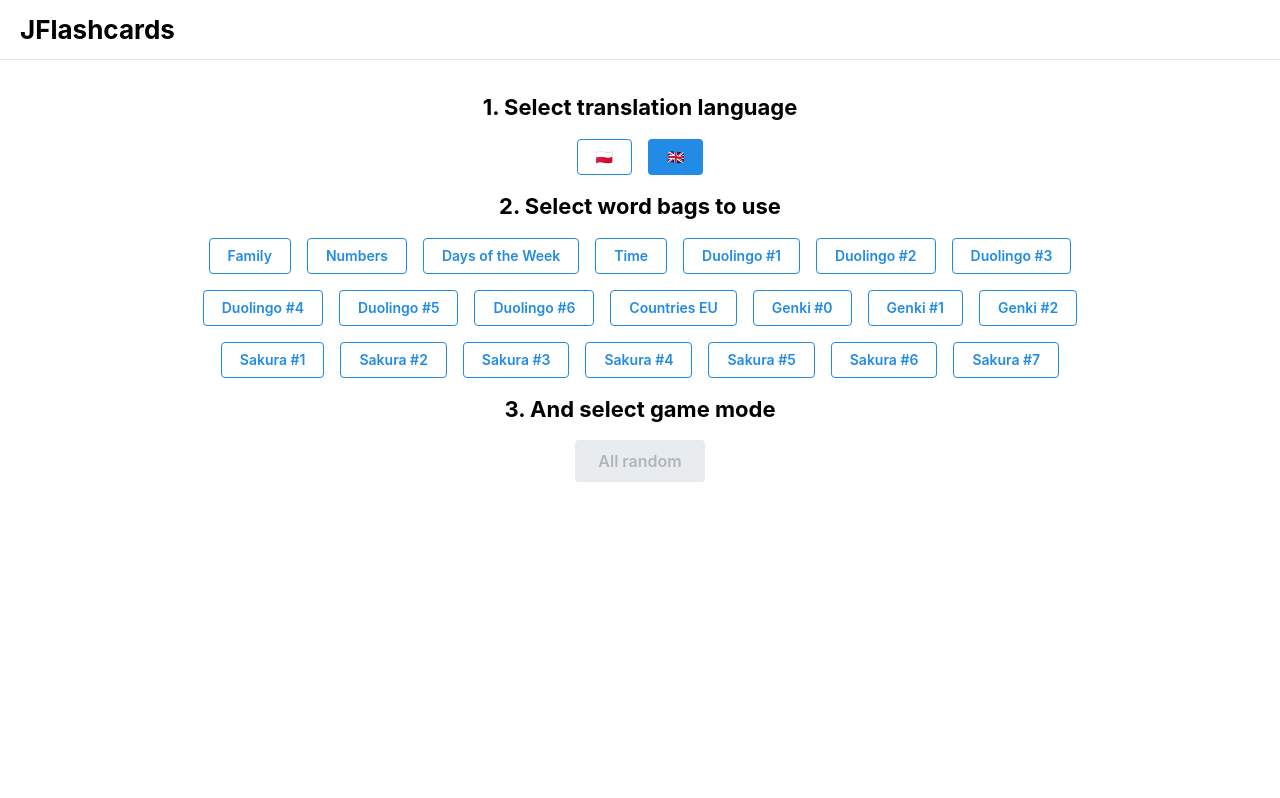
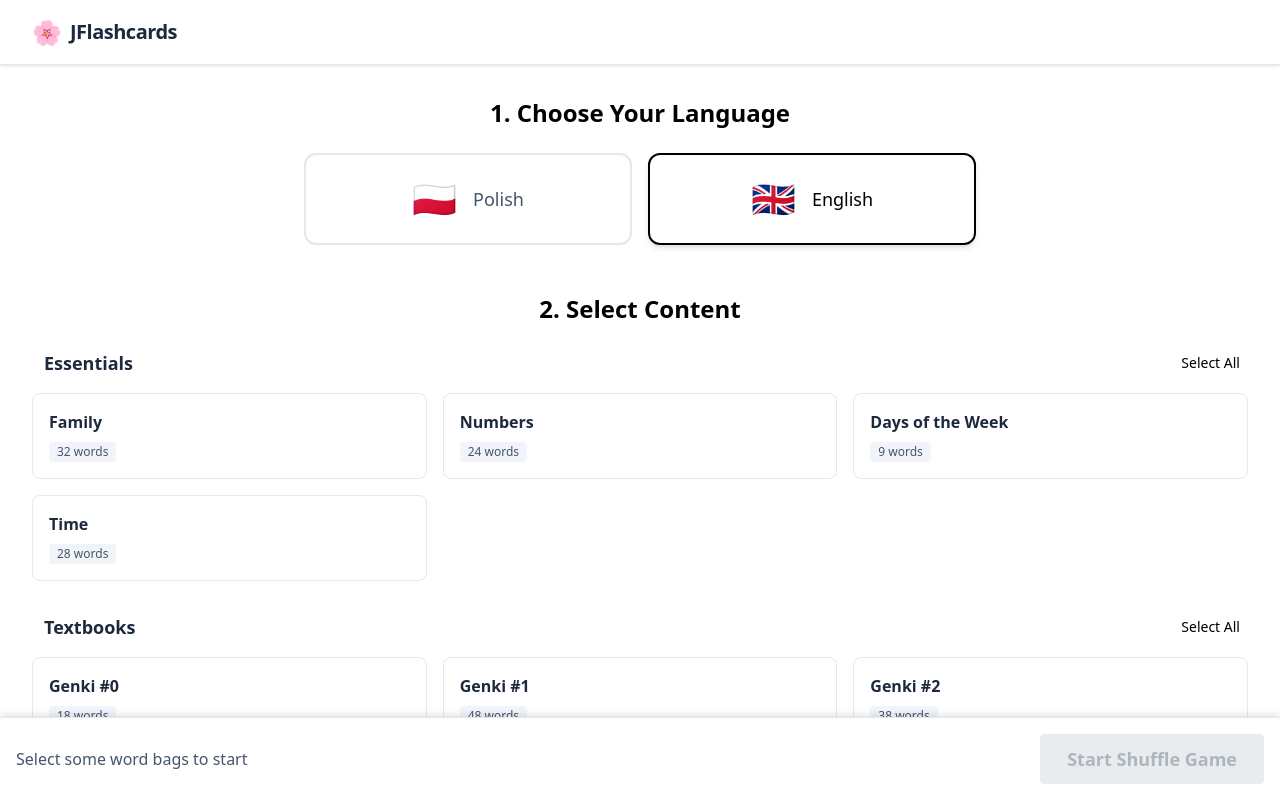
Before and after one commit to M1loseph/japanese-flashcards, a React (Vite) app: page / in a window 1280 px wide. Shown: the top 798 px of the page. Built offline with nearby package versions, Linux system fonts and the light colour scheme.

Commit message:
modern UI

```diff
--- a/package.json
+++ b/package.json
@@ -21,9 +21,11 @@
   "devDependencies": {
     "@eslint/js": "^9.39.1",
     "@stylistic/eslint-plugin": "^5.6.1",
+    "@tailwindcss/postcss": "^4.1.17",
     "@types/react": "^19.1.13",
     "@types/react-dom": "^19.2.2",
     "@vitejs/plugin-react": "^5.1.0",
+    "autoprefixer": "^10.4.22",
     "baseline-browser-mapping": "^2.8.30",
     "eslint": "^9.39.1",
     "eslint-plugin-react-hooks": "^7.0.1",
@@ -32,6 +34,7 @@
     "postcss": "^8.5.6",
     "postcss-preset-mantine": "^1.18.0",
     "postcss-simple-vars": "^7.0.1",
+    "tailwindcss": "^4.1.17",
     "typescript": "~5.9.3",
     "typescript-eslint": "^8.46.2",
     "vite": "^7.1.12"
--- a/postcss.config.cjs
+++ b/postcss.config.cjs
@@ -1,5 +1,7 @@
 module.exports = {
     plugins: {
+        '@tailwindcss/postcss': {},
+        'autoprefixer': {},
         'postcss-preset-mantine': {},
         'postcss-simple-vars': {
             variables: {
--- a/src/Layout.tsx
+++ b/src/Layout.tsx
@@ -1,26 +1,16 @@
 import '@mantine/core/styles.css';
-import { AppShell, Group, MantineProvider, Title } from "@mantine/core";
+import { MantineProvider } from "@mantine/core";
 import { theme } from "./theme.ts";
-import { Outlet, useNavigate } from 'react-router-dom';
+import { Outlet } from 'react-router-dom';
+import { Header } from './components/Header';
 
 const Layout: React.FC = () => {
-    const navigate = useNavigate();
     return (
         <MantineProvider theme={theme}>
-            <AppShell
-                header={{ height: 60 }}
-            >
-                <AppShell.Header>
-                    <Group align="center" h="100%">
-                        <Title style={{ cursor: "pointer" }} ml="lg" order={2} onClick={() => navigate("/")}>
-                            JFlashcards
-                        </Title>
-                    </Group>
-                </AppShell.Header>
-                <AppShell.Main>
-                    <Outlet />
-                </AppShell.Main>
-            </AppShell>
+            <div className="min-h-screen bg-background font-sans text-text">
+                <Header />
+                <Outlet />
+            </div>
         </MantineProvider>
     );
 };
--- /dev/null
+++ b/src/components/CategorySection.tsx
@@ -0,0 +1,55 @@
+import React from 'react';
+import { type WordBag } from '../japanese/types';
+import { WordBagCard } from './WordBagCard';
+
+interface CategorySectionProps {
+    title: string;
+    bags: WordBag[];
+    selectedBagIds: Set<string>;
+    onToggleBag: (id: string) => void;
+    onSelectAll: () => void;
+    onDeselectAll: () => void;
+}
+
+export const CategorySection: React.FC<CategorySectionProps> = ({
+    title,
+    bags,
+    selectedBagIds,
+    onToggleBag,
+    onSelectAll,
+    onDeselectAll,
+}) => {
+    if (bags.length === 0) return null;
+
+    const allSelected = bags.every(bag => selectedBagIds.has(bag.id));
+
+    return (
+        <div className="mb-8">
+            <div className="flex items-center justify-between mb-4">
+                <h2 className="text-lg font-bold text-slate-800 flex items-center gap-2">
+                    <span className="w-1 h-6 bg-secondary rounded-full"></span>
+                    {title}
+                </h2>
+                <div className="flex gap-2 text-sm">
+                    <button
+                        onClick={allSelected ? onDeselectAll : onSelectAll}
+                        className="text-primary hover:text-primary/80 font-medium px-2 py-1 rounded hover:bg-primary/5 transition-colors"
+                    >
+                        {allSelected ? 'Deselect All' : 'Select All'}
+                    </button>
+                </div>
+            </div>
+
+            <div className="grid grid-cols-1 sm:grid-cols-2 lg:grid-cols-3 gap-4">
+                {bags.map(bag => (
+                    <WordBagCard
+                        key={bag.id}
+                        bag={bag}
+                        isSelected={selectedBagIds.has(bag.id)}
+                        onToggle={onToggleBag}
+                    />
+                ))}
+            </div>
+        </div>
+    );
+};
--- /dev/null
+++ b/src/components/Header.tsx
@@ -0,0 +1,20 @@
+import React from 'react';
+import { useNavigate } from 'react-router-dom';
+
+export const Header: React.FC = () => {
+    const navigate = useNavigate();
+
+    return (
+        <header className="sticky top-0 z-50 w-full bg-white/80 backdrop-blur-md shadow-sm border-b border-slate-200">
+            <div className="max-w-7xl mx-auto px-4 sm:px-6 lg:px-8 h-16 flex items-center justify-between">
+                <div
+                    className="flex items-center gap-2 cursor-pointer hover:opacity-80 transition-opacity"
+                    onClick={() => navigate('/')}
+                >
+                    <span className="text-2xl" role="img" aria-label="logo">🌸</span>
+                    <h1 className="text-xl font-bold text-slate-800 tracking-tight">JFlashcards</h1>
+                </div>
+            </div>
+        </header>
+    );
+};
--- /dev/null
+++ b/src/components/LanguageSelector.tsx
@@ -0,0 +1,49 @@
+import React from 'react';
+import { type TranslationLanguage, TranslationLanguages } from '../TranslationLanguage';
+
+interface LanguageSelectorProps {
+    selectedLanguage: TranslationLanguage;
+    onSelect: (language: TranslationLanguage) => void;
+}
+
+export const LanguageSelector: React.FC<LanguageSelectorProps> = ({ selectedLanguage, onSelect }) => {
+    return (
+        <div className="grid grid-cols-1 sm:grid-cols-2 gap-4 w-full max-w-2xl mx-auto">
+            <button
+                onClick={() => onSelect(TranslationLanguages.POLISH)}
+                className={`
+          relative overflow-hidden p-6 rounded-xl border-2 transition-all duration-200 flex items-center justify-center gap-4 group
+          ${selectedLanguage === TranslationLanguages.POLISH
+            ? 'border-primary bg-primary/5 shadow-md'
+            : 'border-slate-200 bg-white hover:border-primary/50 hover:shadow-sm'}
+        `}
+            >
+                <span className="text-4xl group-hover:scale-110 transition-transform duration-200">🇵🇱</span>
+                <span className={`text-lg font-medium ${selectedLanguage === TranslationLanguages.POLISH ? 'text-primary' : 'text-slate-600'}`}>
+                    Polish
+                </span>
+                {selectedLanguage === TranslationLanguages.POLISH && (
+                    <div className="absolute top-3 right-3 w-3 h-3 bg-primary rounded-full" />
+                )}
+            </button>
+
+            <button
+                onClick={() => onSelect(TranslationLanguages.ENGLISH)}
+                className={`
+          relative overflow-hidden p-6 rounded-xl border-2 transition-all duration-200 flex items-center justify-center gap-4 group
+          ${selectedLanguage === TranslationLanguages.ENGLISH
+            ? 'border-primary bg-primary/5 shadow-md'
+            : 'border-slate-200 bg-white hover:border-primary/50 hover:shadow-sm'}
+        `}
+            >
+                <span className="text-4xl group-hover:scale-110 transition-transform duration-200">🇬🇧</span>
+                <span className={`text-lg font-medium ${selectedLanguage === TranslationLanguages.ENGLISH ? 'text-primary' : 'text-slate-600'}`}>
+                    English
+                </span>
+                {selectedLanguage === TranslationLanguages.ENGLISH && (
+                    <div className="absolute top-3 right-3 w-3 h-3 bg-primary rounded-full" />
+                )}
+            </button>
+        </div>
+    );
+};
--- /dev/null
+++ b/src/components/WordBagCard.tsx
@@ -0,0 +1,42 @@
+import React from 'react';
+import { type WordBag } from '../japanese/types';
+
+interface WordBagCardProps {
+    bag: WordBag;
+    isSelected: boolean;
+    onToggle: (id: string) => void;
+}
+
+export const WordBagCard: React.FC<WordBagCardProps> = ({ bag, isSelected, onToggle }) => {
+    return (
+        <div
+            onClick={() => onToggle(bag.id)}
+            className={`
+        cursor-pointer relative p-4 rounded-lg border transition-all duration-200 hover:shadow-md
+        ${isSelected
+            ? 'border-primary bg-primary/5 ring-1 ring-primary'
+            : 'border-slate-200 bg-white hover:border-primary/30'}
+      `}
+            role="checkbox"
+            aria-checked={isSelected}
+            tabIndex={0}
+            onKeyDown={(e) => {
+                if (e.key === 'Enter' || e.key === ' ') {
+                    e.preventDefault();
+                    onToggle(bag.id);
+                }
+            }}
+        >
+            <div className="flex justify-between items-start mb-2">
+                <h3 className={`font-semibold text-sm sm:text-base line-clamp-2 ${isSelected ? 'text-primary' : 'text-slate-800'}`}>
+                    {bag.name}
+                </h3>
+            </div>
+            <div className="flex items-center gap-2">
+                <span className="inline-flex items-center px-2 py-0.5 rounded text-xs font-medium bg-slate-100 text-slate-600">
+                    {bag.words.length} words
+                </span>
+            </div>
+        </div>
+    );
+};
--- a/src/index.css
+++ b/src/index.css
@@ -1,4 +1,12 @@
-#root {
-    width: 100%;
-    height: 100vh;
+@import "tailwindcss";
+
+:root {
+  font-family: Inter, system-ui, Avenir, Helvetica, Arial, sans-serif;
 }
+
+body {
+  margin: 0;
+  min-width: 320px;
+  min-height: 100vh;
+  background-color: #f8fafc;
+}
--- a/src/japanese/index.ts
+++ b/src/japanese/index.ts
@@ -23,113 +23,154 @@ import { sakura_7 } from "./vocabulary/sakura/sakura_7.ts";
 
 export type { JapaneseWord, WordBag } from "./types.ts";
 
-// UUIDs are generated by hand
-export const availableWordBags: WordBag[] = [
-    {
-        "id": "83be35f1-ba1d-4a71-86df-1a52fc4b51ce",
-        "name": "Family",
-        "words": family,
-    },
-    {
-        "id": "05253d28-8ebf-4793-bcb2-11b117a36f86",
-        "name": "Numbers",
-        "words": numbers,
-    },
-    {
-        "id": "a6d25f35-b38e-4598-9c52-c27f8827f5d5",
-        "name": "Days of the Week",
-        "words": daysOfWeek,
-    },
-    {
-        "id": "c67e0046-1cca-4ec6-87c9-be345d790236",
-        "name": "Time",
-        "words": time,
-    },
-    {
-        "id": "72d4f2a1-6963-497e-85a6-b6c2458da116",
-        "name": "Duolingo #1",
-        "words": duolingo_1,
-    },
-    {
-        "id": "38e00aa9-dc82-4a80-ba40-eb14ddea1a86",
-        "name": "Duolingo #2",
-        "words": duolingo_2,
-    },
-    {
-        "id": "1cb3b262-0fb8-4f4c-b222-352c3d082736",
-        "name": "Duolingo #3",
-        "words": duolingo_3,
-    },
-    {
-        "id": "a8b187d2-4b51-4382-a13b-45bd5479cda5",
-        "name": "Duolingo #4",
-        "words": duolingo_4,
-    },
-    {
-        "id": "89a8a523-b1f2-48c7-849d-d27f0bed07a0",
-        "name": "Duolingo #5",
-        "words": duolingo_5,
-    },
-    {
-        "id": "7202e479-2fd1-4df3-9d73-47704f77919d",
-        "name": "Duolingo #6",
-        "words": duolingo_6,
-    },
-    {
-        "id": "efcf6fe8-9b79-436f-8c4d-0987393fb4c6",
-        "name": "Countries EU",
-        "words": countriesEurope,
-    },
-    {
-        "id": "56d838c8-4a95-4eb0-b903-14528a8dc6d6",
-        "name": "Genki #0",
-        "words": genki_0,
-    },
-    {
-        "id": "9ce8f1cc-8504-4639-867c-59458ab6e39f",
-        "name": "Genki #1",
-        "words": genki_1,
-    },
-    {
-        "id": "e13d547f-23a5-40c2-8742-b9c935471e6f",
-        "name": "Genki #2",
-        "words": genki_2,
-    },
-    {
-        "id": "63ac3538-65e8-46a3-a248-a2a7560cc046",
-        "name": "Sakura #1",
-        "words": sakura_1,
-    },
-    {
-        "id": "e4755c96-cd28-40d5-8962-a8d00d23967b",
-        "name": "Sakura #2",
-        "words": sakura_2,
-    },
-    {
-        "id": "169b93bd-599a-4976-8ab2-d280e2af4f63",
-        "name": "Sakura #3",
-        "words": sakura_3,
-    },
-    {
-        "id": "4c96ca61-8767-4120-8291-19241e14370f",
-        "name": "Sakura #4",
-        "words": sakura_4,
-    },
-    {
-        "id": "eb85a655-6758-4e7e-9e21-a8b96cc50b05",
-        "name": "Sakura #5",
-        "words": sakura_5,
-    },
-    {
-        "id": "3e30c119-8c88-41d7-bbe0-b28079a21214",
-        "name": "Sakura #6",
-        "words": sakura_6,
-    },
-    {
-        "id": "24b5fb05-b55d-460b-a0bb-4f61738ab716",
-        "name": "Sakura #7",
-        "words": sakura_7,
-    },
+export const familyBag: WordBag = {
+    id: "83be35f1-ba1d-4a71-86df-1a52fc4b51ce",
+    name: "Family",
+    words: family,
+};
+
+export const numbersBag: WordBag = {
+    id: "05253d28-8ebf-4793-bcb2-11b117a36f86",
+    name: "Numbers",
+    words: numbers,
+};
+
+export const daysOfWeekBag: WordBag = {
+    id: "a6d25f35-b38e-4598-9c52-c27f8827f5d5",
+    name: "Days of the Week",
+    words: daysOfWeek,
+};
+
+export const timeBag: WordBag = {
+    id: "c67e0046-1cca-4ec6-87c9-be345d790236",
+    name: "Time",
+    words: time,
+};
+
+export const countriesEUBag: WordBag = {
+    id: "efcf6fe8-9b79-436f-8c4d-0987393fb4c6",
+    name: "Countries EU",
+    words: countriesEurope,
+};
+
+export const duolingo1Bag: WordBag = {
+    id: "72d4f2a1-6963-497e-85a6-b6c2458da116",
+    name: "Duolingo #1",
+    words: duolingo_1,
+};
+
+export const duolingo2Bag: WordBag = {
+    id: "38e00aa9-dc82-4a80-ba40-eb14ddea1a86",
+    name: "Duolingo #2",
+    words: duolingo_2,
+};
+
+export const duolingo3Bag: WordBag = {
+    id: "1cb3b262-0fb8-4f4c-b222-352c3d082736",
+    name: "Duolingo #3",
+    words: duolingo_3,
+};
+
+export const duolingo4Bag: WordBag = {
+    id: "a8b187d2-4b51-4382-a13b-45bd5479cda5",
+    name: "Duolingo #4",
+    words: duolingo_4,
+};
+
+export const duolingo5Bag: WordBag = {
+    id: "89a8a523-b1f2-48c7-849d-d27f0bed07a0",
+    name: "Duolingo #5",
+    words: duolingo_5,
+};
+
+export const duolingo6Bag: WordBag = {
+    id: "7202e479-2fd1-4df3-9d73-47704f77919d",
+    name: "Duolingo #6",
+    words: duolingo_6,
+};
+
+export const genki0Bag: WordBag = {
+    id: "56d838c8-4a95-4eb0-b903-14528a8dc6d6",
+    name: "Genki #0",
+    words: genki_0,
+};
+
+export const genki1Bag: WordBag = {
+    id: "9ce8f1cc-8504-4639-867c-59458ab6e39f",
+    name: "Genki #1",
+    words: genki_1,
+};
+
+export const genki2Bag: WordBag = {
+    id: "e13d547f-23a5-40c2-8742-b9c935471e6f",
+    name: "Genki #2",
+    words: genki_2,
+};
+
+export const sakura1Bag: WordBag = {
+    id: "63ac3538-65e8-46a3-a248-a2a7560cc046",
+    name: "Sakura #1",
+    words: sakura_1,
+};
+
+export const sakura2Bag: WordBag = {
+    id: "e4755c96-cd28-40d5-8962-a8d00d23967b",
+    name: "Sakura #2",
+    words: sakura_2,
+};
+
+export const sakura3Bag: WordBag = {
+    id: "169b93bd-599a-4976-8ab2-d280e2af4f63",
+    name: "Sakura #3",
+    words: sakura_3,
+};
+
+export const sakura4Bag: WordBag = {
+    id: "4c96ca61-8767-4120-8291-19241e14370f",
+    name: "Sakura #4",
+    words: sakura_4,
+};
+
+export const sakura5Bag: WordBag = {
+    id: "eb85a655-6758-4e7e-9e21-a8b96cc50b05",
+    name: "Sakura #5",
+    words: sakura_5,
+};
+
+export const sakura6Bag: WordBag = {
+    id: "3e30c119-8c88-41d7-bbe0-b28079a21214",
+    name: "Sakura #6",
+    words: sakura_6,
+};
+
+export const sakura7Bag: WordBag = {
+    id: "24b5fb05-b55d-460b-a0bb-4f61738ab716",
+    name: "Sakura #7",
+    words: sakura_7,
+};
+
+const availableWordBags: WordBag[] = [
+    familyBag,
+    numbersBag,
+    daysOfWeekBag,
+    timeBag,
+    duolingo1Bag,
+    duolingo2Bag,
+    duolingo3Bag,
+    duolingo4Bag,
+    duolingo5Bag,
+    duolingo6Bag,
+    countriesEUBag,
+    genki0Bag,
+    genki1Bag,
+    genki2Bag,
+    sakura1Bag,
+    sakura2Bag,
+    sakura3Bag,
+    sakura4Bag,
+    sakura5Bag,
+    sakura6Bag,
+    sakura7Bag,
 ];
 
 export const findBagById = (id: string): WordBag | undefined => availableWordBags.find(bag => bag.id === id);
--- a/src/pages/MainPage.tsx
+++ b/src/pages/MainPage.tsx
@@ -1,90 +1,125 @@
-import { Container, Title, Button, Stack, Group, Collapse } from "@mantine/core";
-import { type TranslationLanguage } from "../TranslationLanguage.ts";
-import { useNavigate } from "react-router";
-import { TranslationLanguages } from "../TranslationLanguage.ts";
-import { useMemo, useState } from "react";
-import { availableWordBags, findBagById } from "../japanese";
-
-const SELECTED_VARIANT = "filled";
-const UNSELECTED_VARIANT = "outline";
-
-const variant = (selected: boolean) => selected ? SELECTED_VARIANT : UNSELECTED_VARIANT;
+import React, { useMemo, useState } from 'react';
+import { useNavigate } from 'react-router-dom';
+import { countriesEUBag, daysOfWeekBag, duolingo1Bag, duolingo2Bag, duolingo3Bag, duolingo4Bag, duolingo5Bag, duolingo6Bag, familyBag, findBagById, genki0Bag, genki1Bag, genki2Bag, numbersBag, sakura1Bag, sakura2Bag, sakura3Bag, sakura4Bag, sakura5Bag, sakura6Bag, sakura7Bag, timeBag } from '../japanese';
+import { type TranslationLanguage, TranslationLanguages } from '../TranslationLanguage';
+import { LanguageSelector } from '../components/LanguageSelector';
+import { CategorySection } from '../components/CategorySection';
+import { type WordBag } from '../japanese/types';
+import { Button } from '@mantine/core';
 
 const MainPage: React.FC = () => {
     const navigate = useNavigate();
-
     const [selectedLanguage, setSelectedLanguage] = useState<TranslationLanguage>(TranslationLanguages.ENGLISH);
     const [selectedWordBags, setSelectedWordBags] = useState<Set<string>>(new Set());
 
-    const usePolish = () => {
-        setSelectedLanguage(TranslationLanguages.POLISH);
-    };
-    const useEnglish = () => {
-        setSelectedLanguage(TranslationLanguages.ENGLISH);
+    const toggleWordBag = (id: string) => {
+        const newSet = new Set(selectedWordBags);
+        if (newSet.has(id)) {
+            newSet.delete(id);
+        } else {
+            newSet.add(id);
+        }
+        setSelectedWordBags(newSet);
     };
 
-    const toggleWordBag = (bag: string) => {
-        if (selectedWordBags.has(bag)) {
-            const newBags = new Set(selectedWordBags);
-            newBags.delete(bag);
-            setSelectedWordBags(newBags);
-        } else {
-            const newBags = new Set(selectedWordBags);
-            newBags.add(bag);
-            setSelectedWordBags(newBags);
-        }
+    const groupedBags: Record<string, WordBag[]> = {
+        'Essentials': [
+            familyBag, numbersBag, daysOfWeekBag, timeBag,
+        ],
+        'Textbooks': [
+            genki0Bag, genki1Bag, genki2Bag,
+            sakura1Bag, sakura2Bag, sakura3Bag, sakura4Bag,
+            sakura5Bag, sakura6Bag, sakura7Bag,
+        ],
+        'Apps': [
+            duolingo1Bag, duolingo2Bag, duolingo3Bag, duolingo4Bag,
+            duolingo5Bag, duolingo6Bag,
+        ],
+        'Geography': [
+            countriesEUBag,
+        ],
     };
+
+
+    const handleSelectAll = (bags: WordBag[]) => {
+        const newSet = new Set(selectedWordBags);
+        bags.forEach(bag => newSet.add(bag.id));
+        setSelectedWordBags(newSet);
+    };
+
+    const handleDeselectAll = (bags: WordBag[]) => {
+        const newSet = new Set(selectedWordBags);
+        bags.forEach(bag => newSet.delete(bag.id));
+        setSelectedWordBags(newSet);
+    };
+
     const selectedWordsCount = useMemo(() => {
         return Array.from(selectedWordBags)
-            .map(bag => findBagById(bag)?.words.length ?? 0)
+            .map(id => findBagById(id)?.words.length ?? 0)
             .reduce((a, b) => a + b, 0);
     }, [selectedWordBags]);
 
+    const handleStartGame = () => {
+        navigate("/game/shuffle", {
+            state: {
+                selectedWordBags: Array.from(selectedWordBags),
+                selectedLanguage,
+                gameId: crypto.randomUUID(),
+            },
+        });
+    };
+
     return (
-        <Container pt="xl">
-            <Stack justify="center" align="center" w="100%">
-                <Title order={3}>1. Select translation language</Title>
-                <Group>
-                    <Button variant={variant(selectedLanguage === TranslationLanguages.POLISH)} onClick={usePolish}>
-                        🇵🇱
+        <div className="pb-24">
+            <main className="max-w-7xl mx-auto px-4 sm:px-6 lg:px-8 py-8 space-y-12">
+                <section>
+                    <h2 className="text-2xl font-bold mb-6 text-center">1. Choose Your Language</h2>
+                    <LanguageSelector
+                        selectedLanguage={selectedLanguage}
+                        onSelect={setSelectedLanguage}
+                    />
+                </section>
+
+                <section>
+                    <h2 className="text-2xl font-bold mb-6 text-center">2. Select Content</h2>
+                    <div className="space-y-2">
+                        {Object.entries(groupedBags).map(([category, bags]) => (
+                            bags.length > 0 && (
+                                <CategorySection
+                                    key={category}
+                                    title={category}
+                                    bags={bags}
+                                    selectedBagIds={selectedWordBags}
+                                    onToggleBag={toggleWordBag}
+                                    onSelectAll={() => handleSelectAll(bags)}
+                                    onDeselectAll={() => handleDeselectAll(bags)}
+                                />
+                            )
+                        ))}
+                    </div>
+                </section>
+            </main>
+
+            <div className="fixed bottom-0 left-0 right-0 p-4 bg-white border-t border-slate-200 shadow-[0_-4px_6px_-1px_rgba(0,0,0,0.1)] z-40">
+                <div className="max-w-7xl mx-auto flex flex-col sm:flex-row items-center justify-between gap-4">
+                    <div className="text-slate-600 font-medium">
+                        {selectedWordsCount > 0 ? (
+                            <span>Ready to practice <strong className="text-primary">{selectedWordsCount}</strong> words</span>
+                        ) : (
+                            <span>Select some word bags to start</span>
+                        )}
+                    </div>
+                    <Button
+                        onClick={handleStartGame}
+                        disabled={selectedWordsCount === 0}
+                        size='lg'
+                        className='font-bold'
+                    >
+                        Start Shuffle Game
                     </Button>
-                    <Button variant={variant(selectedLanguage === TranslationLanguages.ENGLISH)} onClick={useEnglish}>
-                        🇬🇧
-                    </Button>
-                </Group>
-                <Title order={3}>2. Select word bags to use</Title>
-                <Group justify="center">
-                    {
-                        availableWordBags.map(bag => (
-                            <Button
-                                key={bag.id}
-                                onClick={() => toggleWordBag(bag.id)}
-                                variant={variant(selectedWordBags.has(bag.id))}
-                            >
-                                {bag.name}
-                            </Button>
-                        ))
-                    }
-                </Group>
-                <Collapse in={selectedWordBags.size !== 0}>
-                    {
-                        <div>Selected {selectedWordsCount} word(s)</div>
-                    }
-                </Collapse>
-                <Title order={3}>3. And select game mode</Title>
-                <Button
-                    size="md"
-                    onClick={() => navigate("/game/shuffle", {
-                        state: {
-                            selectedWordBags: Array.from(selectedWordBags),
-                            selectedLanguage,
-                            gameId: crypto.randomUUID(),
-                        },
-                    })}
-                    disabled={selectedWordBags.size === 0}
-                >All random</Button>
-            </Stack>
-        </Container>
+                </div>
+            </div>
+        </div>
     );
 };
 
--- /dev/null
+++ b/tailwind.config.js
@@ -0,0 +1,23 @@
+/** @type {import('tailwindcss').Config} */
+export default {
+  content: [
+    "./index.html",
+    "./src/**/*.{js,ts,jsx,tsx}",
+  ],
+  theme: {
+    extend: {
+      colors: {
+        primary: '#6366f1', // Indigo
+        secondary: '#fbcfe8', // Sakura Pink
+        background: '#f8fafc', // Slate 50
+        surface: '#ffffff',
+        text: '#0f172a', // Slate 900
+      },
+      fontFamily: {
+        sans: ['Inter', 'sans-serif'],
+        jp: ['Noto Sans JP', 'sans-serif'],
+      },
+    },
+  },
+  plugins: [],
+}
```
Also changed, not shown: 1 other file (tests, documents, lock files or other folders).
